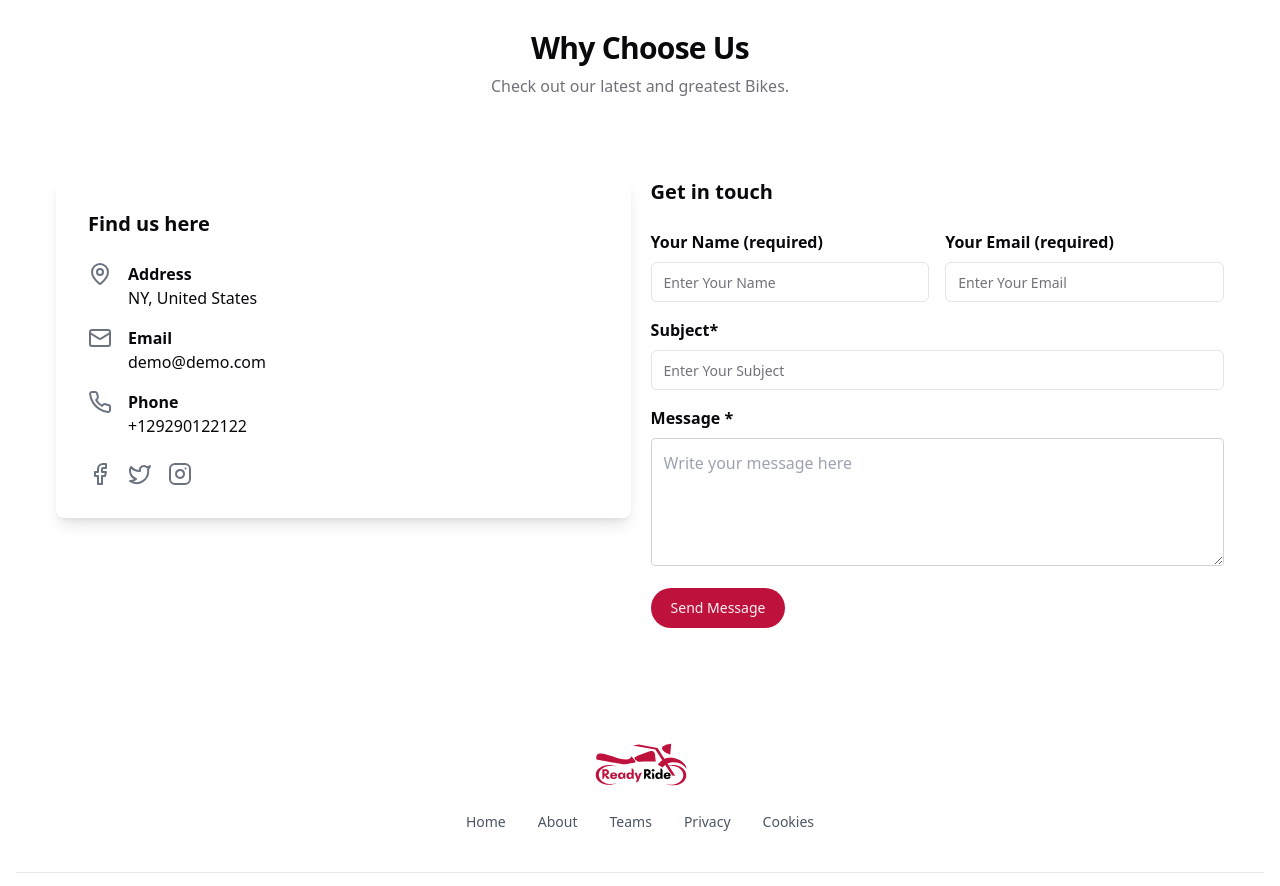
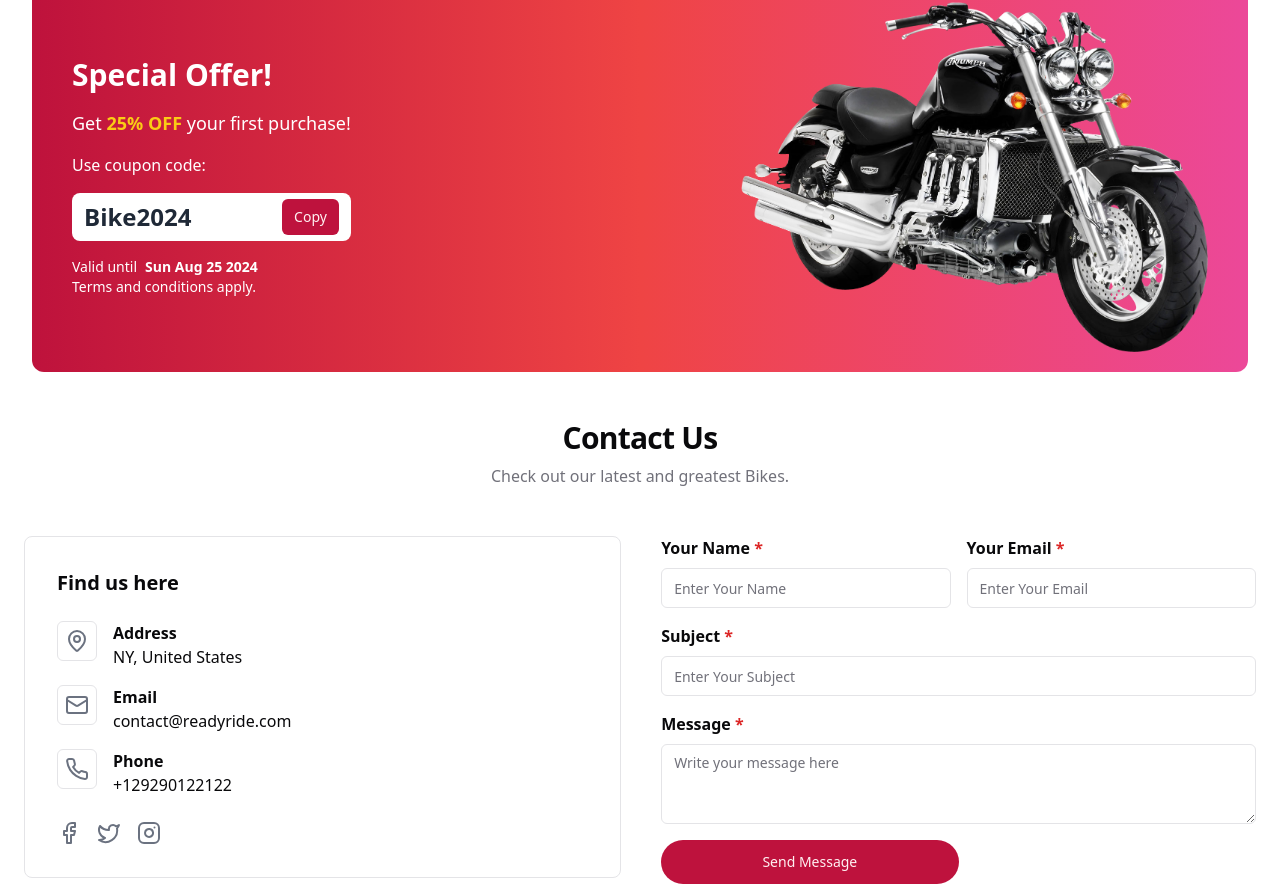
Before and after one commit to md-ali-0/ready-ride-client, a React (Vite) app: page / in a window 1280 px wide. Shown: the part 2212-3098 px from the top of the page. Built offline with nearby package versions, Linux system fonts and the light colour scheme; no server answers.

Commit message:
coupon section created

```diff
--- a/src/components/contact-us-section.tsx
+++ b/src/components/contact-us-section.tsx
@@ -9,6 +9,7 @@ import {
 import { FC } from "react";
 import { Button } from "./ui/button";
 import { Input } from "./ui/input";
+import { Textarea } from "./ui/textarea";
 
 const ContactUsSection: FC = () => {
     return (
@@ -16,33 +17,39 @@ const ContactUsSection: FC = () => {
             <div className="container mx-auto px-4 md:px-6">
                 <div className="flex flex-col items-center gap-2 mb-8 md:mb-12">
                     <h2 className="text-2xl font-bold tracking-tight md:text-3xl">
-                        Why Choose Us
+                        Contact Us
                     </h2>
                     <p className="text-muted-foreground">
                         Check out our latest and greatest Bikes.
                     </p>
                 </div>
-                <div className="flex flex-col lg:flex-row justify-between items-start p-8 gap-5">
+                <div className="flex flex-col lg:flex-row justify-between items-start gap-10">
                     {/* Find Us Section */}
-                    <div className="w-full lg:w-1/2 bg-white shadow-lg p-8 rounded-lg">
+                    <div className="w-full lg:w-1/2 bg-background border p-8 rounded-lg">
                         <h2 className="text-xl font-bold mb-6">Find us here</h2>
                         <div className="space-y-4">
                             <div className="flex items-start space-x-4">
-                                <MapPin className="text-xl text-gray-500" />
+                                <Button variant={'outline'} size={'icon'}>
+                                    <MapPin className="text-xl text-gray-500 dark:text-gray-300" />
+                                </Button>
                                 <div>
                                     <h3 className="font-semibold">Address</h3>
                                     <p>NY, United States</p>
                                 </div>
                             </div>
                             <div className="flex items-start space-x-4">
-                                <Mail className="text-xl text-gray-500" />
+                                <Button variant={'outline'} size={'icon'}>
+                                    <Mail className="text-xl text-gray-500 dark:text-gray-300" />
+                                </Button>
                                 <div>
                                     <h3 className="font-semibold">Email</h3>
-                                    <p>demo@demo.com</p>
+                                    <p>contact@readyride.com</p>
                                 </div>
                             </div>
                             <div className="flex items-start space-x-4">
-                                <Phone className="text-xl text-gray-500" />
+                                <Button variant={'outline'} size={'icon'}>
+                                    <Phone className="text-xl text-gray-500 dark:text-gray-300" />
+                                </Button>
                                 <div>
                                     <h3 className="font-semibold">Phone</h3>
                                     <p>+129290122122</p>
@@ -58,7 +65,6 @@ const ContactUsSection: FC = () => {
 
                     {/* Get in Touch Section */}
                     <div className="w-full lg:w-1/2">
-                        <h2 className="text-xl font-bold mb-6">Get in touch</h2>
                         <form className="space-y-4">
                             <div className="grid grid-cols-1 lg:grid-cols-2 gap-4">
                                 <div>
@@ -66,7 +72,7 @@ const ContactUsSection: FC = () => {
                                         className="block font-semibold mb-2"
                                         htmlFor="name"
                                     >
-                                        Your Name (required)
+                                        Your Name <span className="text-red-600">*</span>
                                     </label>
                                     <Input
                                         id="name"
@@ -80,7 +86,7 @@ const ContactUsSection: FC = () => {
                                         className="block font-semibold mb-2"
                                         htmlFor="email"
                                     >
-                                        Your Email (required)
+                                        Your Email <span className="text-red-600">*</span>
                                     </label>
                                     <Input
                                         id="email"
@@ -95,7 +101,7 @@ const ContactUsSection: FC = () => {
                                     className="block font-semibold mb-2"
                                     htmlFor="subject"
                                 >
-                                    Subject*
+                                    Subject <span className="text-red-600">*</span>
                                 </label>
                                 <Input
                                     id="subject"
@@ -109,16 +115,16 @@ const ContactUsSection: FC = () => {
                                     className="block font-semibold mb-2"
                                     htmlFor="message"
                                 >
-                                    Message *
+                                    Message <span className="text-red-600">*</span>
                                 </label>
-                                <textarea
+                                <Textarea
                                     id="message"
                                     placeholder="Write your message here"
-                                    className="w-full p-3 h-32 border border-gray-300 rounded"
                                     required
-                                ></textarea>
+                                    rows={3}
+                                ></Textarea>
                             </div>
-                            <Button type="submit">Send Message</Button>
+                            <Button type="submit" size={'lg'} className="rounded-full w-full sm:w-1/2">Send Message</Button>
                         </form>
                     </div>
                 </div>
--- /dev/null
+++ b/src/components/coupon-section.tsx
@@ -0,0 +1,58 @@
+import couponImage from "@/assets/image/banner/coupon.png";
+import { useState } from "react";
+import { Button } from "./ui/button";
+
+const CouponSection = () => {
+    const [isCopied, setIsCopied] = useState(false);
+    const cuponCopy = () => {
+        navigator.clipboard.writeText("Bike2024");
+        setIsCopied(true);
+        setTimeout(()=>{setIsCopied(false)},1000)
+    };
+
+    return (
+        <div className="container mx-auto">
+            <div className="relative bg-gradient-to-r from-rose-700 from-0% via-red-500 to-pink-500 rounded-xl overflow-hidden sm:h-[390px]">
+                <div className="flex flex-col-reverse sm:flex-row justify-between items-center px-5 sm:px-10 py-5">
+                    <div className="text-white text-center sm:text-left">
+                        <div className="text-xl sm:text-3xl font-medium sm:font-bold mb-4">
+                            Special Offer!
+                        </div>
+                        <div className="text-lg mb-4">
+                            Get{" "}
+                            <span className="text-yellow-400 font-bold">
+                                25% OFF
+                            </span>{" "}
+                            your first purchase!
+                        </div>
+                        <div className="text-base mb-4">Use coupon code:</div>
+                        <div className="bg-white text-gray-800 rounded-lg px-3 py-1.5 flex items-center justify-between">
+                            <span className="text-lg sm:text-2xl font-semibold">
+                                Bike2024
+                            </span>
+                            <Button size={"sm"} onClick={cuponCopy}>
+                                {!isCopied ? "Copy" : "Copied !"}
+                            </Button>
+                        </div>
+
+                        <div className="text-xs sm:text-sm mt-4">
+                            <p className="space-x-2">
+                                <span>Valid until</span>
+                                <span className="font-semibold">
+                                    {new Date().toDateString()}
+                                </span>
+                            </p>
+                            <p>Terms and conditions apply.</p>
+                        </div>
+                    </div>
+
+                    <div className="flex items-center justify-end w-full sm:w-1/2">
+                        <img src={couponImage} className="sm:h-[350px] w-fit" />
+                    </div>
+                </div>
+            </div>
+        </div>
+    );
+};
+
+export default CouponSection;
--- a/src/components/ui/textarea.tsx
+++ b/src/components/ui/textarea.tsx
@@ -2,15 +2,14 @@ import * as React from "react"
 
 import { cn } from "@/lib/utils"
 
-export interface TextareaProps
-  extends React.TextareaHTMLAttributes<HTMLTextAreaElement> {}
+export type TextareaProps = React.TextareaHTMLAttributes<HTMLTextAreaElement>
 
 const Textarea = React.forwardRef<HTMLTextAreaElement, TextareaProps>(
   ({ className, ...props }, ref) => {
     return (
       <textarea
         className={cn(
-          "flex min-h-[80px] w-full rounded-md border border-input bg-background px-3 py-2 text-sm ring-offset-background placeholder:text-muted-foreground focus-visible:outline-none focus-visible:ring-2 focus-visible:ring-ring focus-visible:ring-offset-2 disabled:cursor-not-allowed disabled:opacity-50",
+          "flex min-h-[80px] w-full rounded-md border border-input bg-background px-3 py-2 text-sm ring-offset-background placeholder:text-muted-foreground focus:border-primary/65 dark:focus:focus:ring-primary/20 focus:ring-opacity-40 focus:outline-none focus:ring focus:ring-primary/20 disabled:cursor-not-allowed disabled:opacity-50",
           className
         )}
         ref={ref}
--- a/src/pages/home.tsx
+++ b/src/pages/home.tsx
@@ -1,4 +1,5 @@
 import ContactUsSection from '@/components/contact-us-section';
+import CouponSection from '@/components/coupon-section';
 import FeaturedSection from '@/components/featured-section';
 import HeroBanner from '@/components/hero-banner';
 import Testimonial from '@/components/testimonial';
@@ -13,6 +14,7 @@ const Home: FC = () => {
       <FeaturedSection/>
       <Testimonial/>
       <WhyChooseUs/>
+      <CouponSection/>
       <ContactUsSection/>
     </>
   );
```
Also changed, not shown: src/assets/image/banner/coupon.png (added), src/types/index.ts (line endings or trailing spaces). Lines whose indentation alone changed are shown as unchanged.
